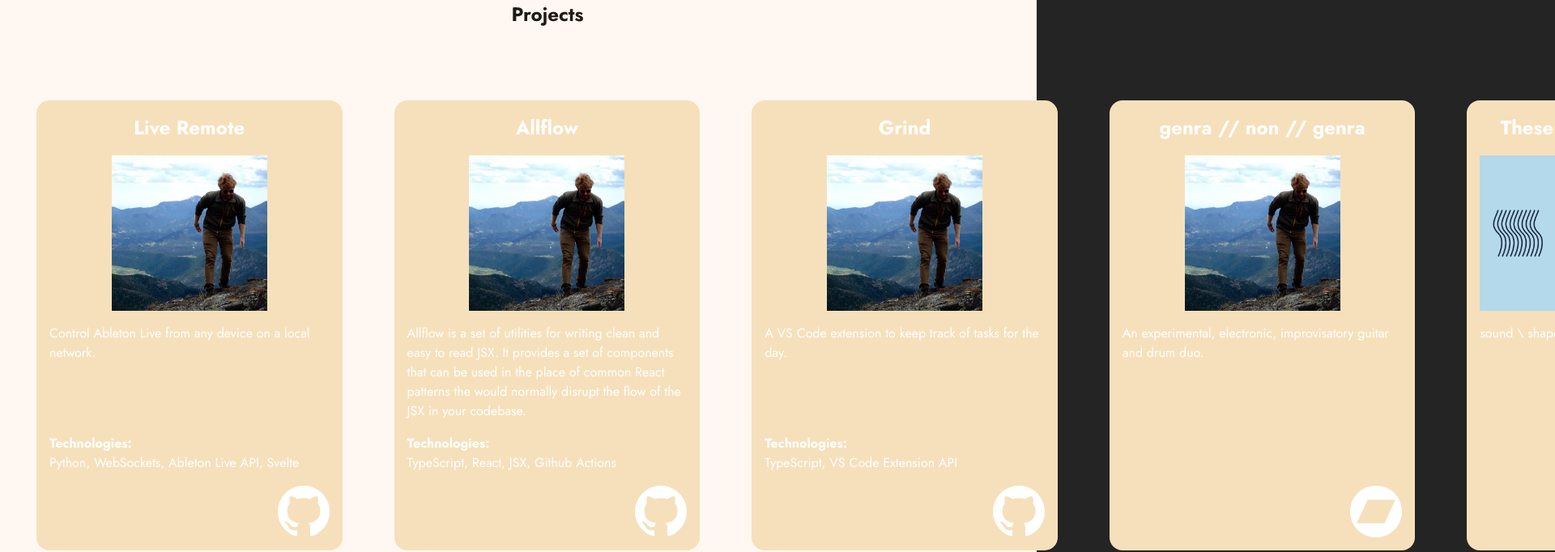
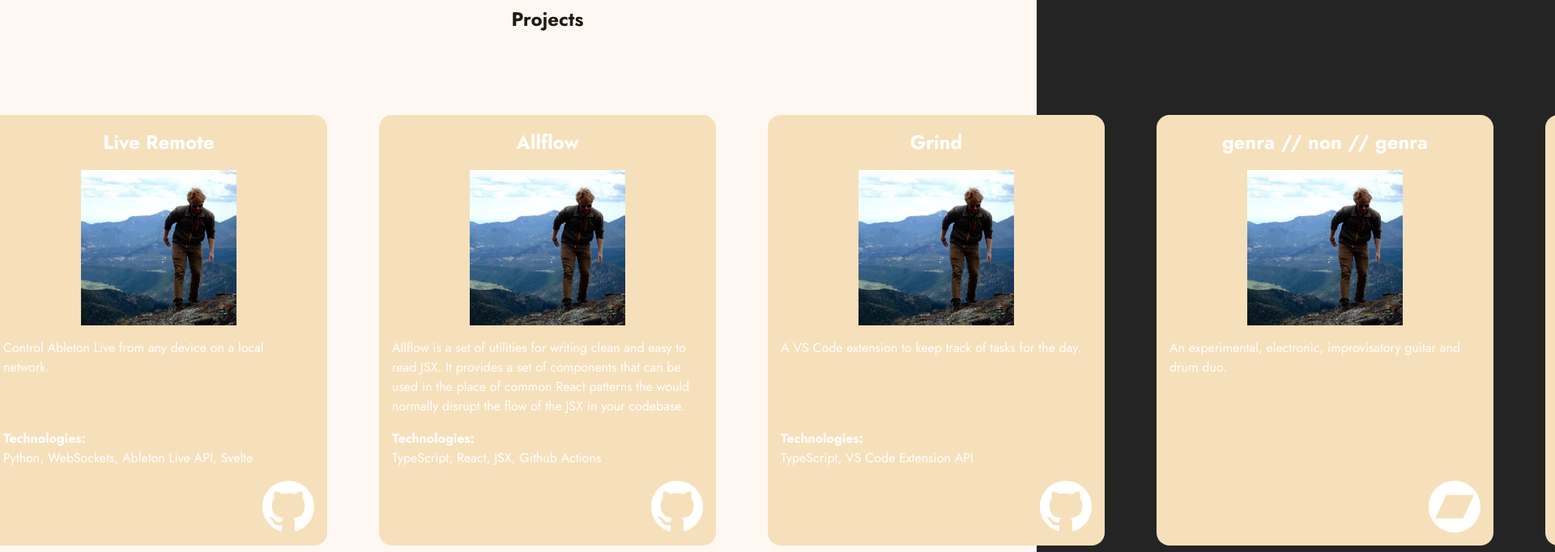
Before and after one commit to isfopo/about, a React (Vite) app: page / in a window 1280 px wide. Shown: the part 2500-3182 px from the top of the page at 81% size, 1920 px wide, since content can reach past the window. Built offline with nearby package versions, Linux system fonts and the light colour scheme.

Commit message:
💄 style(ProjectsSection): adjust flex property for responsive design
- change flex basis from percentage to a fixed width for better layout consistency on larger screens

```diff
--- a/src/components/Section/ProjectsSection/index.module.css
+++ b/src/components/Section/ProjectsSection/index.module.css
@@ -25,7 +25,7 @@
 
       @media (min-width: 768px) {
         gap: 1rem;
-        flex: 0 0 30%;
+        flex: 0 0 24rem;
         margin: 1rem;
       }
 
```
